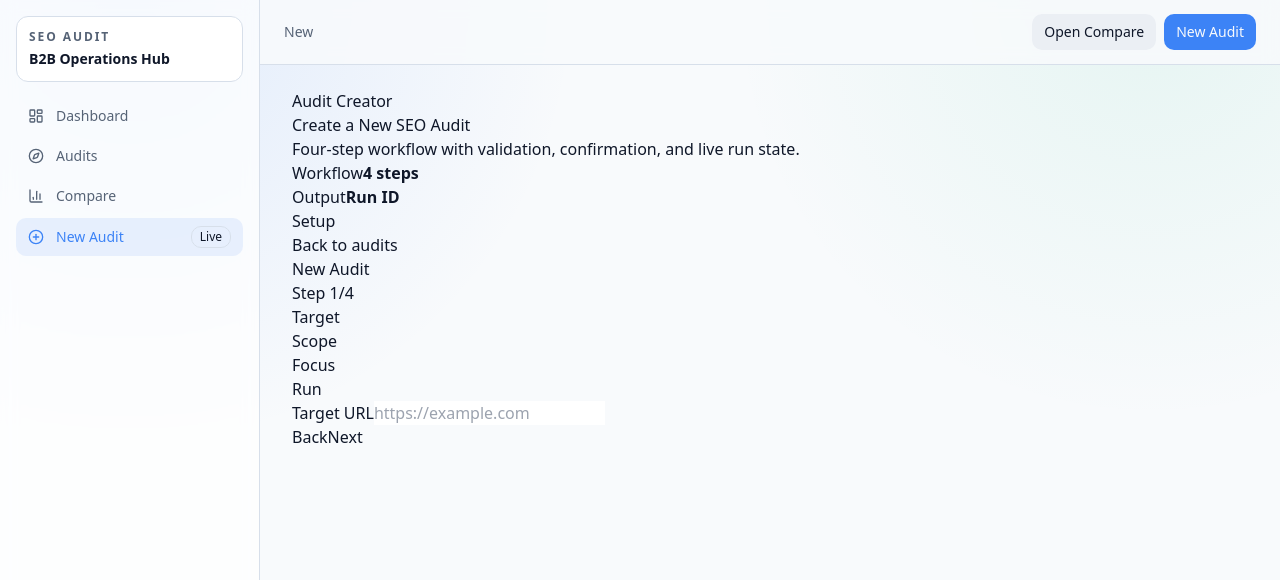
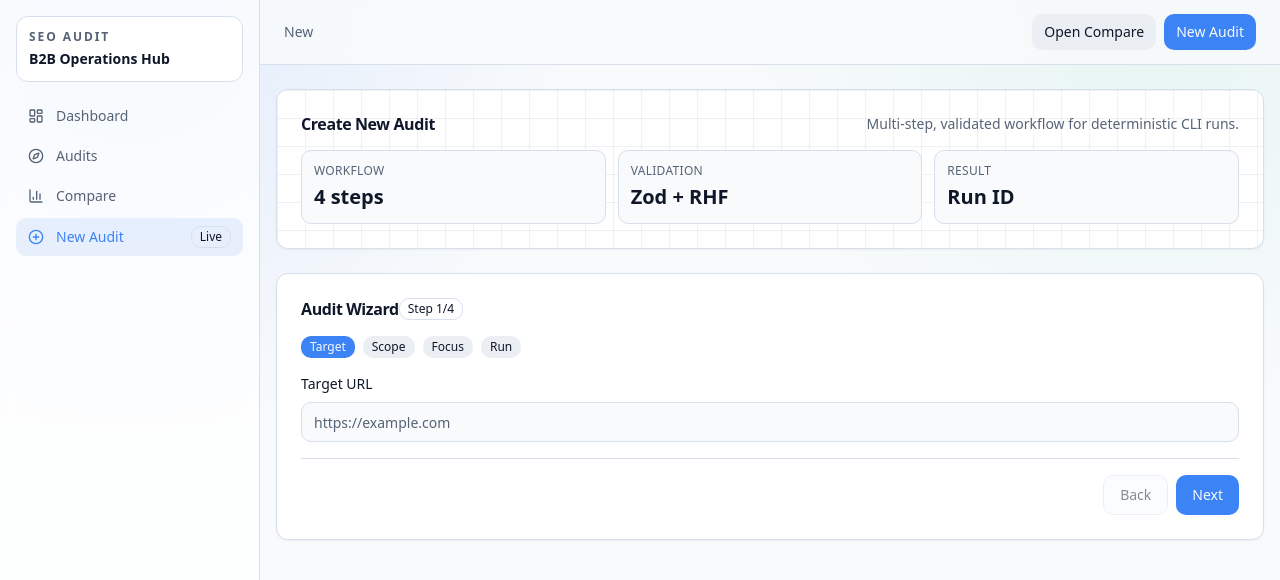
Before and after one commit to edgzoah/seo-audit, a Next.js app: page /new in a window 1280 px wide. Shown: the top 580 px of the page. Built offline with nearby package versions, Linux system fonts and the light colour scheme.

Commit message:
feat(new): redesign wizard with shadcn form components

```diff
--- a/app/new/page.tsx
+++ b/app/new/page.tsx
@@ -1,36 +1,31 @@
-import Link from "next/link";
-
-import { NewAuditWizard } from "../../components/forms/NewAuditWizard";
+import { AuditWizard } from "../../components/domain/AuditWizard";
+import { Card, CardContent, CardDescription, CardHeader, CardTitle } from "../../components/ui/card";
 
 export default function NewAuditPage() {
   return (
-    <main className="container app-shell">
-      <section className="hero">
-        <div>
-          <p className="eyebrow">Audit Creator</p>
-          <h1>Create a New SEO Audit</h1>
-          <p className="hero-copy">Four-step workflow with validation, confirmation, and live run state.</p>
-        </div>
-        <div className="hero-kpis">
-          <div className="kpi-tile">
-            <span>Workflow</span>
-            <strong>4 steps</strong>
+    <div className="space-y-6">
+      <Card className="grid-bg">
+        <CardHeader>
+          <CardTitle>Create New Audit</CardTitle>
+          <CardDescription>Multi-step, validated workflow for deterministic CLI runs.</CardDescription>
+        </CardHeader>
+        <CardContent className="grid gap-3 sm:grid-cols-3">
+          <div className="rounded-md border bg-background p-3">
+            <p className="text-xs uppercase tracking-wide text-muted-foreground">Workflow</p>
+            <p className="mt-1 text-xl font-semibold">4 steps</p>
           </div>
-          <div className="kpi-tile">
-            <span>Output</span>
-            <strong>Run ID</strong>
+          <div className="rounded-md border bg-background p-3">
+            <p className="text-xs uppercase tracking-wide text-muted-foreground">Validation</p>
+            <p className="mt-1 text-xl font-semibold">Zod + RHF</p>
           </div>
-        </div>
-      </section>
+          <div className="rounded-md border bg-background p-3">
+            <p className="text-xs uppercase tracking-wide text-muted-foreground">Result</p>
+            <p className="mt-1 text-xl font-semibold">Run ID</p>
+          </div>
+        </CardContent>
+      </Card>
 
-      <div className="panel-head">
-        <h2>Setup</h2>
-        <span>
-          <Link href="/audits">Back to audits</Link>
-        </span>
-      </div>
-
-      <NewAuditWizard />
-    </main>
+      <AuditWizard />
+    </div>
   );
 }
--- /dev/null
+++ b/components/domain/AuditWizard.tsx
@@ -0,0 +1,5 @@
+import { NewAuditWizard } from "../forms/NewAuditWizard";
+
+export function AuditWizard() {
+  return <NewAuditWizard />;
+}
--- a/components/forms/NewAuditWizard.tsx
+++ b/components/forms/NewAuditWizard.tsx
@@ -6,7 +6,13 @@ import { Controller, useForm } from "react-hook-form";
 import { useRouter } from "next/navigation";
 
 import { newAuditSchema, type NewAuditInput } from "../../lib/audits/new-audit-schema";
+import { Badge } from "../ui/badge";
+import { Button } from "../ui/button";
+import { Card, CardContent, CardHeader, CardTitle } from "../ui/card";
 import { Dialog, DialogContent, DialogDescription, DialogHeader, DialogTitle } from "../ui/dialog";
+import { Input } from "../ui/input";
+import { Separator } from "../ui/separator";
+import { Textarea } from "../ui/textarea";
 import { CoverageModeToggle } from "./CoverageModeToggle";
 
 const STEPS = ["Target", "Scope", "Focus", "Run"] as const;
@@ -47,21 +53,9 @@ export function NewAuditWizard() {
 
   async function nextStep(): Promise<void> {
     setSubmitError(null);
-    if (step === 0) {
-      const ok = await form.trigger(["target"]);
-      if (!ok) return;
-    }
-
-    if (step === 1) {
-      const ok = await form.trigger(["coverage", "max_pages", "depth"]);
-      if (!ok) return;
-    }
-
-    if (step === 2) {
-      const ok = await form.trigger(["primary_url", "keyword", "goal"]);
-      if (!ok) return;
-    }
-
+    if (step === 0 && !(await form.trigger(["target"]))) return;
+    if (step === 1 && !(await form.trigger(["coverage", "max_pages", "depth"]))) return;
+    if (step === 2 && !(await form.trigger(["primary_url", "keyword", "goal"]))) return;
     setStep((current) => Math.min(current + 1, STEPS.length - 1));
   }
 
@@ -87,10 +81,7 @@ export function NewAuditWizard() {
       });
 
       const result = (await response.json()) as { runId?: string; error?: string };
-      if (!response.ok || !result.runId) {
-        throw new Error(result.error ?? "Audit failed.");
-      }
-
+      if (!response.ok || !result.runId) throw new Error(result.error ?? "Audit failed.");
       router.push(`/audits/${result.runId}`);
     } catch (error) {
       setSubmitError(error instanceof Error ? error.message : String(error));
@@ -101,156 +92,115 @@ export function NewAuditWizard() {
   }
 
   return (
-    <section className="card panel">
-      <div className="panel-head">
-        <h2>New Audit</h2>
-        <span>
-          Step {step + 1}/{STEPS.length}
-        </span>
-      </div>
+    <Card>
+      <CardHeader className="space-y-2">
+        <div className="flex items-center justify-between">
+          <CardTitle>Audit Wizard</CardTitle>
+          <Badge variant="outline">
+            Step {step + 1}/{STEPS.length}
+          </Badge>
+        </div>
+        <div className="h-2 rounded-full bg-muted">
+          <div className="h-2 rounded-full bg-primary subtle-enter" style={{ width: `${progressPercent}%` }} />
+        </div>
+      </CardHeader>
+      <CardContent className="space-y-4">
+        <div className="flex flex-wrap gap-2">
+          {STEPS.map((name, index) => (
+            <Badge key={name} variant={index === step ? "default" : "secondary"}>{name}</Badge>
+          ))}
+        </div>
 
-      <div className="wizard-progress" aria-hidden>
-        <div className="wizard-progress-fill" style={{ width: `${progressPercent}%` }} />
-      </div>
-
-      <ol className="wizard-steps">
-        {STEPS.map((stepName, index) => (
-          <li key={stepName} className={index === step ? "is-active" : ""}>
-            {stepName}
-          </li>
-        ))}
-      </ol>
-
-      <form
-        className="new-audit-form"
-        onSubmit={(event) => {
-          event.preventDefault();
-        }}
-      >
         {step === 0 ? (
-          <div className="wizard-panel">
-            <label>
-              <span>Target URL</span>
-              <input placeholder="https://example.com" {...form.register("target")} />
-            </label>
-            {form.formState.errors.target ? <p className="form-error">{form.formState.errors.target.message}</p> : null}
-          </div>
+          <section className="space-y-2">
+            <p className="text-sm font-medium">Target URL</p>
+            <Input placeholder="https://example.com" {...form.register("target")} />
+            {form.formState.errors.target ? <p className="text-sm text-rose-600">{form.formState.errors.target.message}</p> : null}
+          </section>
         ) : null}
 
         {step === 1 ? (
-          <div className="wizard-panel">
-            <label>
-              <span>Coverage</span>
-              <Controller
-                control={form.control}
-                name="coverage"
-                render={({ field }) => (
-                  <CoverageModeToggle value={field.value} onChange={field.onChange} onBlur={field.onBlur} />
-                )}
-              />
-            </label>
-            <div className="wizard-grid">
-              <label>
-                <span>Max pages</span>
-                <input type="number" min={1} max={5000} {...form.register("max_pages", { valueAsNumber: true })} />
-              </label>
-              <label>
-                <span>Depth</span>
-                <input type="number" min={1} max={20} {...form.register("depth", { valueAsNumber: true })} />
-              </label>
+          <section className="space-y-3">
+            <div className="space-y-2">
+              <p className="text-sm font-medium">Coverage</p>
+              <Controller control={form.control} name="coverage" render={({ field }) => <CoverageModeToggle value={field.value} onChange={field.onChange} />} />
             </div>
-            <label>
-              <span>Include patterns (comma/new line)</span>
-              <textarea
-                rows={3}
-                onChange={(event) => form.setValue("include_patterns", splitByCommaOrLine(event.target.value))}
-              />
-            </label>
-            <label>
-              <span>Exclude patterns (comma/new line)</span>
-              <textarea
-                rows={3}
-                onChange={(event) => form.setValue("exclude_patterns", splitByCommaOrLine(event.target.value))}
-              />
-            </label>
-          </div>
+            <div className="grid gap-3 md:grid-cols-2">
+              <div className="space-y-1">
+                <p className="text-sm font-medium">Max pages</p>
+                <Input type="number" min={1} max={5000} {...form.register("max_pages", { valueAsNumber: true })} />
+              </div>
+              <div className="space-y-1">
+                <p className="text-sm font-medium">Depth</p>
+                <Input type="number" min={1} max={20} {...form.register("depth", { valueAsNumber: true })} />
+              </div>
+            </div>
+            <div className="space-y-1">
+              <p className="text-sm font-medium">Include patterns</p>
+              <Textarea rows={3} onChange={(e) => form.setValue("include_patterns", splitByCommaOrLine(e.target.value))} />
+            </div>
+            <div className="space-y-1">
+              <p className="text-sm font-medium">Exclude patterns</p>
+              <Textarea rows={3} onChange={(e) => form.setValue("exclude_patterns", splitByCommaOrLine(e.target.value))} />
+            </div>
+          </section>
         ) : null}
 
         {step === 2 ? (
-          <div className="wizard-panel">
-            <label>
-              <span>Focus URL (optional)</span>
-              <input placeholder="https://example.com/pricing" {...form.register("primary_url")} />
-            </label>
-            {form.formState.errors.primary_url ? (
-              <p className="form-error">{form.formState.errors.primary_url.message}</p>
-            ) : null}
-            <label>
-              <span>Primary keyword</span>
-              <input placeholder="seo audit dashboard" {...form.register("keyword")} />
-            </label>
-            <label>
-              <span>Goal</span>
-              <input placeholder="Increase organic conversions" {...form.register("goal")} />
-            </label>
-            <label>
-              <span>Constraints (comma/new line)</span>
-              <textarea rows={3} onChange={(event) => form.setValue("constraints", splitByCommaOrLine(event.target.value))} />
-            </label>
-          </div>
+          <section className="space-y-3">
+            <div className="space-y-1">
+              <p className="text-sm font-medium">Focus URL</p>
+              <Input placeholder="https://example.com/pricing" {...form.register("primary_url")} />
+              {form.formState.errors.primary_url ? <p className="text-sm text-rose-600">{form.formState.errors.primary_url.message}</p> : null}
+            </div>
+            <div className="space-y-1">
+              <p className="text-sm font-medium">Primary keyword</p>
+              <Input placeholder="enterprise seo audit" {...form.register("keyword")} />
+            </div>
+            <div className="space-y-1">
+              <p className="text-sm font-medium">Goal</p>
+              <Input placeholder="Improve conversion-driven pages" {...form.register("goal")} />
+            </div>
+            <div className="space-y-1">
+              <p className="text-sm font-medium">Constraints</p>
+              <Textarea rows={3} onChange={(e) => form.setValue("constraints", splitByCommaOrLine(e.target.value))} />
+            </div>
+          </section>
         ) : null}
 
         {step === 3 ? (
-          <div className="wizard-panel">
-            <h3>Review</h3>
-            <div className="review-grid">
-              <p>
-                <b>Target:</b> {values.target}
-              </p>
-              <p>
-                <b>Coverage:</b> {values.coverage}
-              </p>
-              <p>
-                <b>Max pages:</b> {values.max_pages}
-              </p>
-              <p>
-                <b>Depth:</b> {values.depth}
-              </p>
-              <p>
-                <b>Focus URL:</b> {values.primary_url || "none"}
-              </p>
-              <p>
-                <b>Keyword:</b> {values.keyword || "none"}
-              </p>
+          <section className="space-y-3">
+            <p className="text-sm font-medium">Review</p>
+            <div className="grid gap-2 rounded-md border p-3 text-sm md:grid-cols-2">
+              <p><b>Target:</b> {values.target}</p>
+              <p><b>Coverage:</b> {values.coverage}</p>
+              <p><b>Max pages:</b> {values.max_pages}</p>
+              <p><b>Depth:</b> {values.depth}</p>
+              <p><b>Focus URL:</b> {values.primary_url || "none"}</p>
+              <p><b>Keyword:</b> {values.keyword || "none"}</p>
             </div>
-            <button type="button" className="btn-primary" onClick={() => setShowConfirm(true)} disabled={isRunning}>
+            <Button type="button" onClick={() => setShowConfirm(true)} disabled={isRunning}>
               {isRunning ? "Running..." : "Run audit"}
-            </button>
+            </Button>
             {isRunning ? <div className="run-loader" aria-label="Audit running" /> : null}
-          </div>
+          </section>
         ) : null}
 
-        <div className="wizard-actions">
-          <button type="button" className="page-btn" onClick={previousStep} disabled={step === 0 || isRunning}>
-            Back
-          </button>
-          <button type="button" className="btn-primary" onClick={nextStep} disabled={step === STEPS.length - 1 || isRunning}>
-            Next
-          </button>
+        <Separator />
+
+        <div className="flex justify-end gap-2">
+          <Button type="button" variant="outline" onClick={previousStep} disabled={step === 0 || isRunning}>Back</Button>
+          <Button type="button" onClick={nextStep} disabled={step === STEPS.length - 1 || isRunning}>Next</Button>
         </div>
-      </form>
+      </CardContent>
 
       <Dialog open={Boolean(submitError)} onOpenChange={(open) => (!open ? setSubmitError(null) : null)}>
         <DialogContent>
           <DialogHeader>
             <DialogTitle>Run failed</DialogTitle>
-            <DialogDescription>{submitError ?? ""}</DialogDescription>
+            <DialogDescription>{submitError ?? "Unexpected error"}</DialogDescription>
           </DialogHeader>
-          <div className="wizard-actions">
-            <button type="button" className="page-btn" onClick={() => setSubmitError(null)}>
-              Close
-            </button>
-          </div>
+          <Button type="button" variant="outline" onClick={() => setSubmitError(null)}>Close</Button>
         </DialogContent>
       </Dialog>
 
@@ -260,16 +210,12 @@ export function NewAuditWizard() {
             <DialogTitle>Confirm run</DialogTitle>
             <DialogDescription>Start a new audit now?</DialogDescription>
           </DialogHeader>
-          <div className="wizard-actions">
-            <button type="button" className="page-btn" onClick={() => setShowConfirm(false)}>
-              Cancel
-            </button>
-            <button type="button" className="btn-primary" onClick={confirmRun} disabled={isRunning}>
-              Confirm
-            </button>
+          <div className="flex justify-end gap-2">
+            <Button type="button" variant="outline" onClick={() => setShowConfirm(false)}>Cancel</Button>
+            <Button type="button" onClick={confirmRun} disabled={isRunning}>Confirm</Button>
           </div>
         </DialogContent>
       </Dialog>
-    </section>
+    </Card>
   );
 }
```
Also changed, not shown: components/forms/CoverageModeToggle.tsx (+10 -6 lines).
